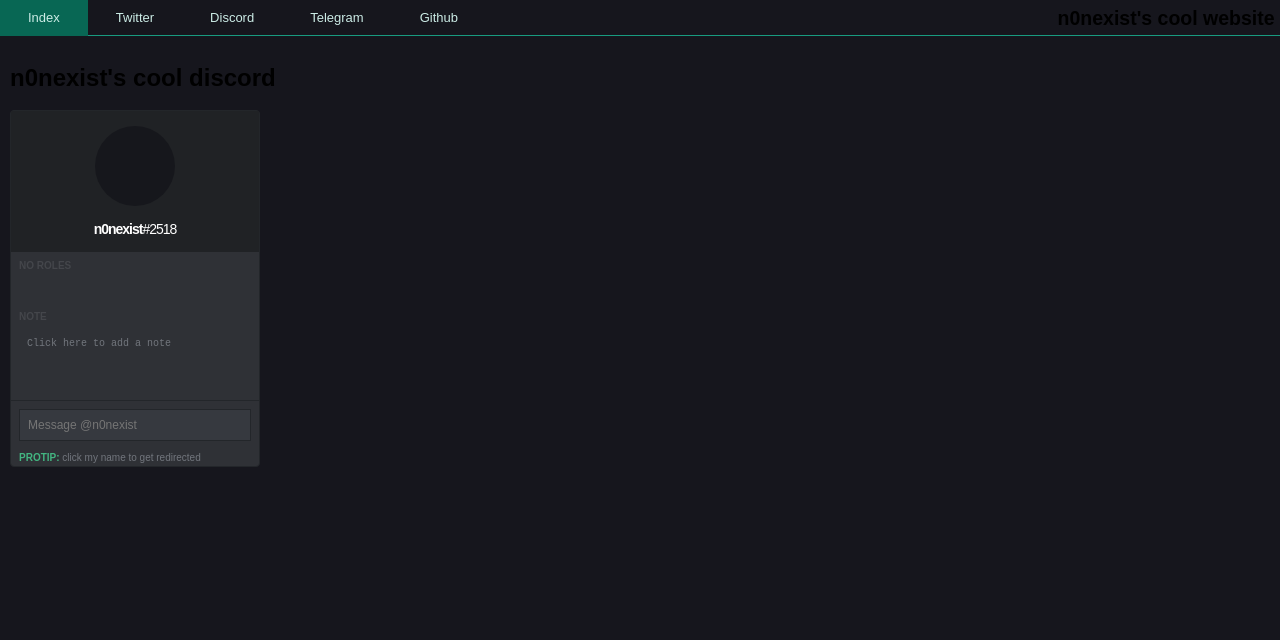
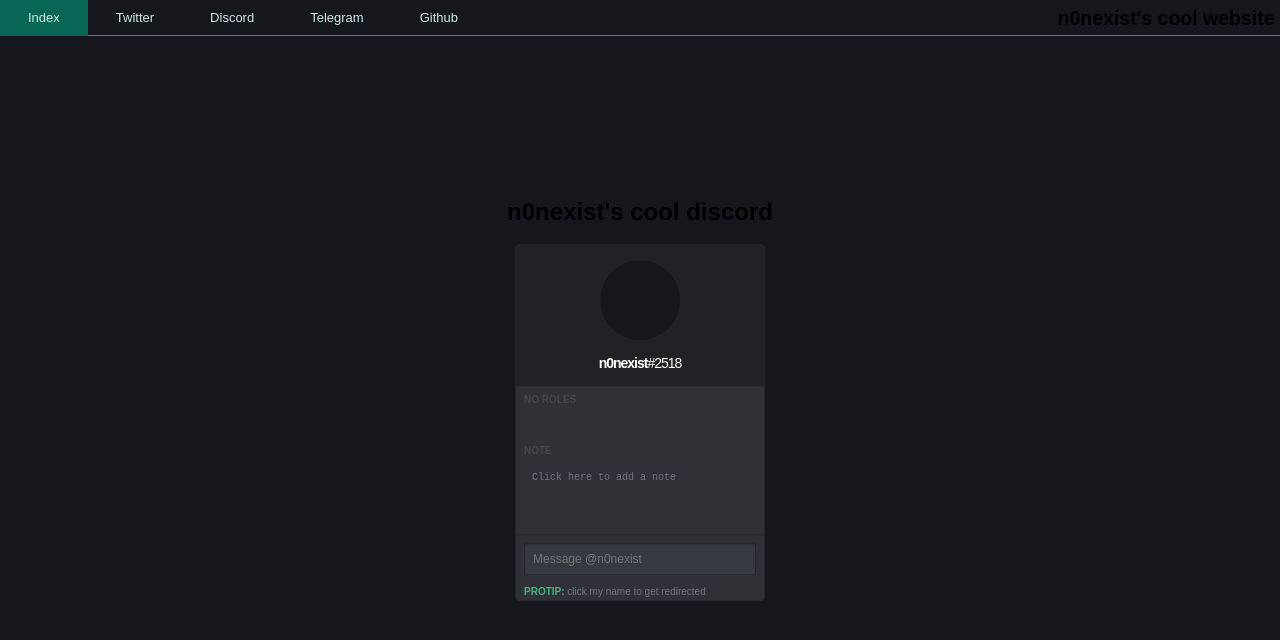
Before and after one commit to n0nexist/n0nexist.github.io, a plain HTML site: page discord.html in a window 1280 px wide. Drawn offline with Linux system fonts and the light colour scheme; a web font is replaced by a local one.

Commit message:
Add files via upload

```diff
--- a/style.css
+++ b/style.css
@@ -24,7 +24,7 @@
 }
 
 .profilecard {
-    position: absolute;
+    position: inherit;
     width: 250px;
     margin: 0 auto 0 auto;
     border-radius: 4px;
@@ -132,9 +132,10 @@
 
 .align_content {
     position: absolute;
-    left: auto;
-    top: auto;
-    padding: 10px;
+    left: 50%;
+    top: 50%;
+    -webkit-transform: translate(-50%, -50%);
+    transform: translate(-50%, -50%);
 }
 
 ul.nav {
@@ -176,7 +177,7 @@
     font-size: max(16px, 1em);
     font-family: inherit;
     padding: 0.25em 0.5em;
-    background-color: #fff;
+    background-color: rgb(20, 20, 20);
     border: 2px solid var(--input-border);
     border-radius: 4px;
     line-height: 1;
```
